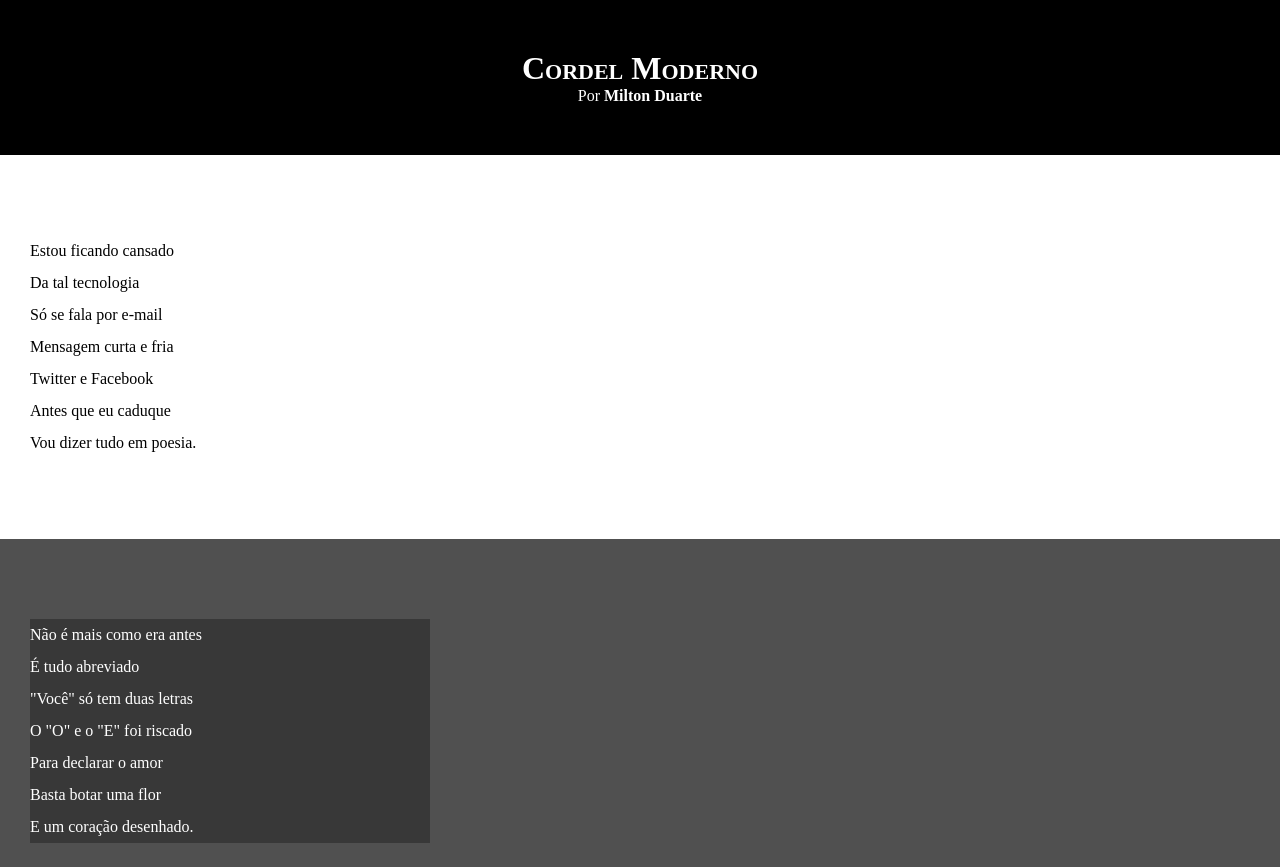
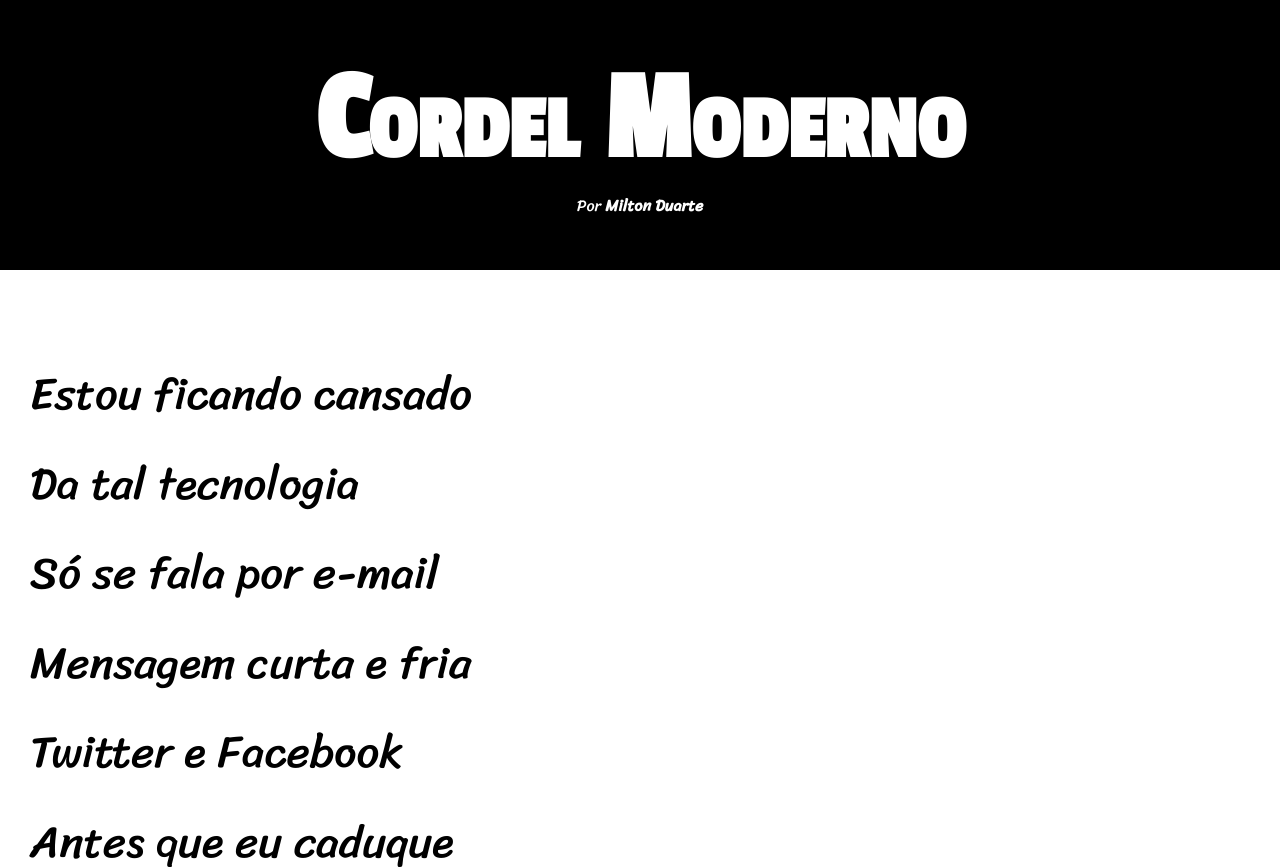
Before and after one commit to alexandremeloo/site_cordel, a plain HTML site: page index.html in a window 1280 px wide. Shown: the top 867 px of the page. Drawn offline with Linux system fonts and the light colour scheme.

Commit message:
mudancas em css

```diff
--- a/css/style.css
+++ b/css/style.css
@@ -1,3 +1,16 @@
+
+
+@import url('https://fonts.googleapis.com/css2?family=Passion+One&display=swap');
+
+@import url('https://fonts.googleapis.com/css2?family=Sriracha&display=swap');
+
+:root {
+    --padrao: Verdana, Geneva, Tahoma, sans-serif;
+    --principal: 'Passion One', cursive;
+    --corpo: 'Sriracha', cursive;
+}
+
+
 * {
     margin: 0;
     padding: 0;
@@ -6,17 +19,21 @@
 body {
     background-color: darkgray;
     min-height: 100vh;
+    font-family: var(--corpo);
 }
 
 header {
     background-color: black;
     color: white;
     text-align: center;
+
 }
 
 header h1 {
     padding-top: 50px;
     font-variant: small-caps;
+    font-family: var(--principal);
+    font-size: 10vw;
 }
 
 header p {
@@ -38,6 +55,7 @@ section {
     padding-bottom: 10vh;
     line-height: 2em;
     padding-left: 30px;
+    font-size: 3.5vw;
 }
 
 section.normal {
@@ -46,6 +64,7 @@ section.normal {
 }
 
 section.img {
+
     background-color: rgb(80, 80, 80);
     color: white;
 }
@@ -53,6 +72,8 @@ section.img {
 section.img > p {
     background-color: rgba(0, 0, 0, 0.301);
     width: 400px;
+    display: inline-block;
+    padding: 5px;
 }
 
 footer {
```
